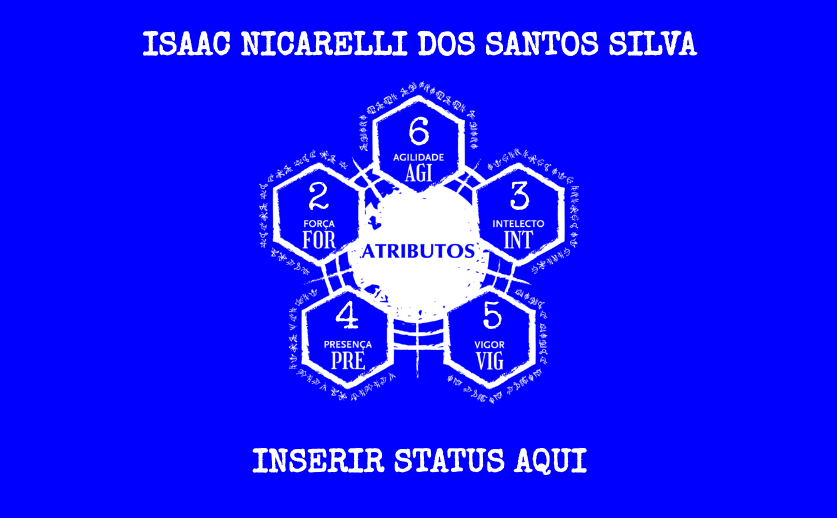
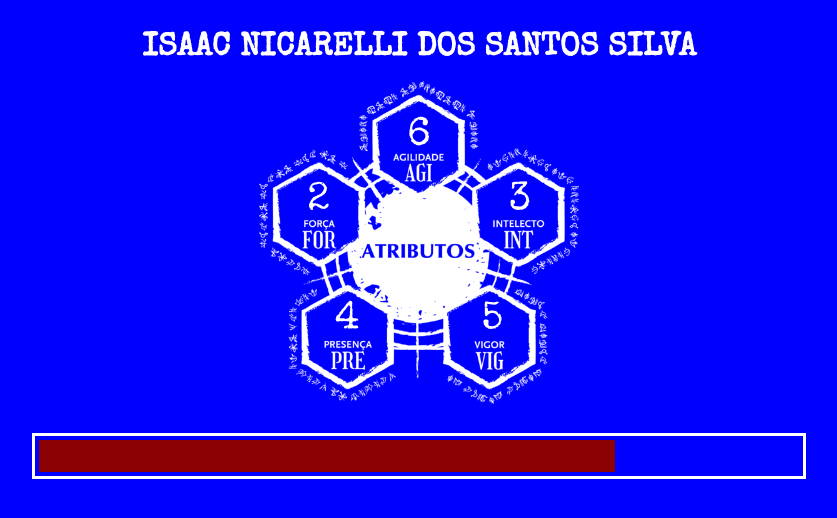
Before and after one commit to SatouYuri/tenebris, a React (Create React App) app: page / in a window 1280 px wide. Shown: the top 518 px of the page, without its empty margins (221-1058 px from the left). Built offline with nearby package versions, Linux system fonts and the light colour scheme.

Commit message:
feat: Adicionando barra de vida

```diff
--- a/src/components/Attributes/styles.css
+++ b/src/components/Attributes/styles.css
@@ -3,6 +3,7 @@
   display: flex;
   justify-content: center;
   height: 44vh;
+  padding-bottom: 2vh;
 }
 
 .attributeChart {
--- /dev/null
+++ b/src/components/CountBar/index.tsx
@@ -0,0 +1,9 @@
+import "./styles.css"
+
+export default function CountBar() {
+  return (
+    <div className="counterBackground">
+      <div className="counterFront"></div>
+    </div>
+  );
+}
--- /dev/null
+++ b/src/components/CountBar/styles.css
@@ -0,0 +1,19 @@
+.counterBackground {
+  width: 60vw;
+  height: 5vh;
+  background-color: white;
+  align-self: center;
+  border-style: solid;
+  border-color: white;
+  background-color: rgba(0,0,0,0);
+  display: flex;
+}
+
+.counterFront {
+  width: 75%;
+  height: 5vh;
+  background-color: darkred;
+  align-self: center;
+  height: 4vh;
+  margin: 0 0.5vh 0 0.5vh;
+}
--- a/src/components/Sheet/index.tsx
+++ b/src/components/Sheet/index.tsx
@@ -1,12 +1,13 @@
 import "./styles.css"
 import Attributes from "../Attributes";
+import CountBar from "../CountBar";
 
 export default function Sheet() {
   return (
     <div className="sheetContainer">
       <h1 className="charName">ISAAC NICARELLI DOS SANTOS SILVA</h1>
       <Attributes />
-      <h1 className="charName">INSERIR STATUS AQUI</h1>
+      <CountBar />
     </div>
   );
 }
--- a/src/components/Sheet/styles.css
+++ b/src/components/Sheet/styles.css
@@ -2,6 +2,8 @@
 .sheetContainer {
   background-color: blue;
   height: 100vh;
+  display: flex;
+  flex-direction: column;
 }
 
 .charName {
```
